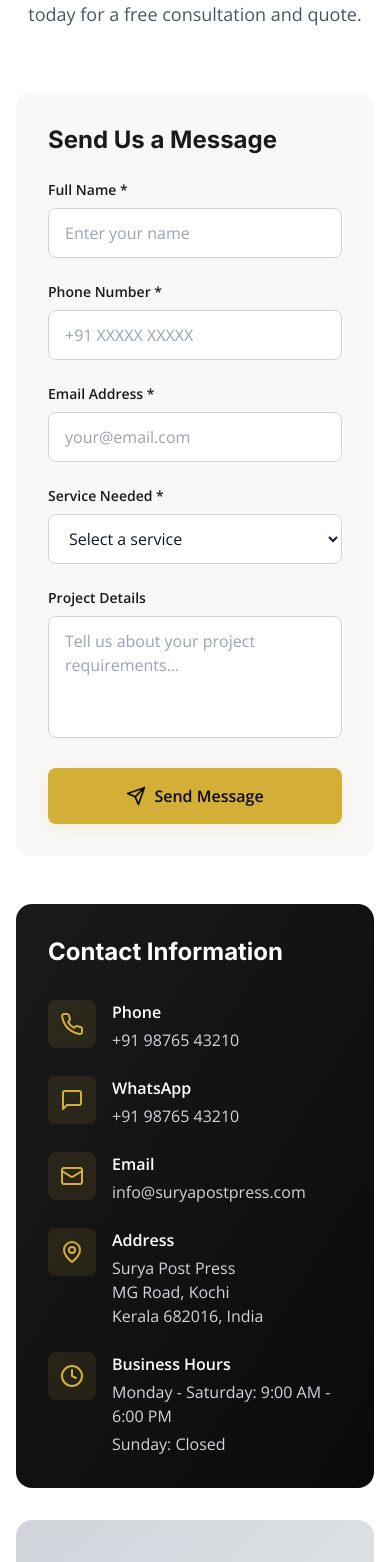
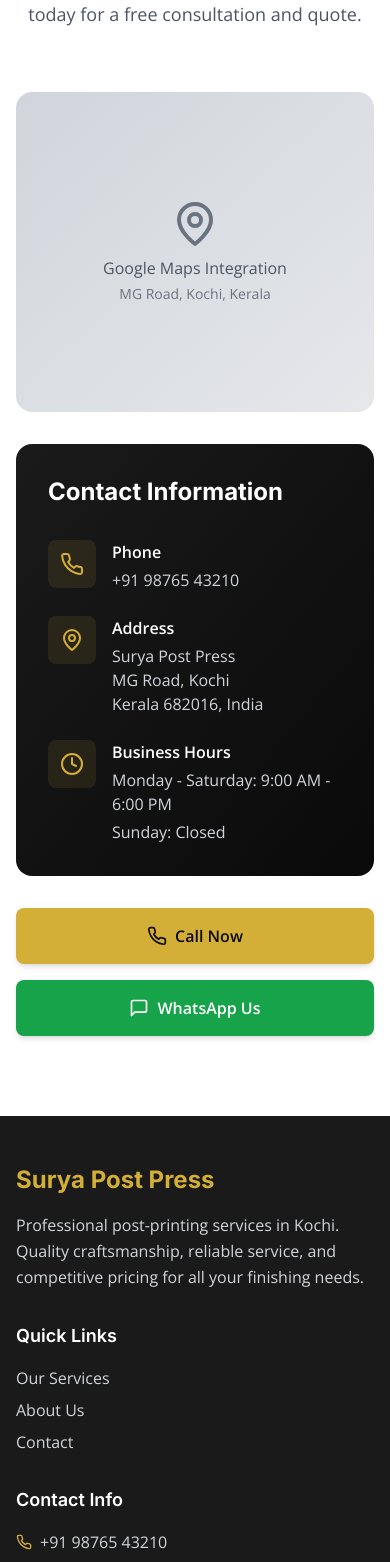
Before and after one commit to suryapost-press/landing-page, a React (Vite) app: page / in a window 390 px wide. Shown: the part 6206-7768 px from the top of the page. Built offline with nearby package versions, Linux system fonts and the light colour scheme.

Commit message:
the contact page updates phone number removed redid the alignment

```diff
--- a/src/components/Contact.tsx
+++ b/src/components/Contact.tsx
@@ -1,54 +1,6 @@
-import { useState, FormEvent } from 'react';
-import { Phone, Mail, MapPin, Clock, Send, MessageSquare, CheckCircle2 } from 'lucide-react';
+import { Phone, MapPin, Clock, MessageSquare } from 'lucide-react';
 
 export default function Contact() {
-  const [formData, setFormData] = useState({
-    name: '',
-    phone: '',
-    email: '',
-    service: '',
-    details: '',
-  });
-  const [isSubmitting, setIsSubmitting] = useState(false);
-  const [isSubmitted, setIsSubmitted] = useState(false);
-  const [error, setError] = useState('');
-
-  const handleSubmit = async (e: FormEvent) => {
-    e.preventDefault();
-    setIsSubmitting(true);
-    setError('');
-
-    if (!formData.name || !formData.phone || !formData.email || !formData.service) {
-      setError('Please fill in all required fields');
-      setIsSubmitting(false);
-      return;
-    }
-
-    const emailRegex = /^[^\s@]+@[^\s@]+\.[^\s@]+$/;
-    if (!emailRegex.test(formData.email)) {
-      setError('Please enter a valid email address');
-      setIsSubmitting(false);
-      return;
-    }
-
-    setTimeout(() => {
-      setIsSubmitting(false);
-      setIsSubmitted(true);
-      setFormData({ name: '', phone: '', email: '', service: '', details: '' });
-
-      setTimeout(() => {
-        setIsSubmitted(false);
-      }, 5000);
-    }, 1000);
-  };
-
-  const handleChange = (e: React.ChangeEvent<HTMLInputElement | HTMLTextAreaElement | HTMLSelectElement>) => {
-    setFormData(prev => ({
-      ...prev,
-      [e.target.name]: e.target.value
-    }));
-  };
-
   return (
     <section id="contact" className="py-20 bg-white">
       <div className="max-w-7xl mx-auto px-4 sm:px-6 lg:px-8">
@@ -61,159 +13,31 @@ export default function Contact() {
           </p>
         </div>
 
-        <div className="grid lg:grid-cols-2 gap-12">
-          <div className="bg-brand-light rounded-2xl p-8 md:p-10">
-            <h3 className="text-2xl font-bold text-brand-charcoal mb-6">Send Us a Message</h3>
-
-            {isSubmitted ? (
-              <div className="bg-green-50 border border-green-200 rounded-xl p-8 text-center">
-                <CheckCircle2 className="w-16 h-16 text-green-600 mx-auto mb-4" />
-                <h4 className="text-xl font-bold text-green-800 mb-2">Thank You!</h4>
-                <p className="text-green-700 font-body">
-                  We've received your message and will get back to you within 24 hours.
-                </p>
+        <div className="space-y-8 lg:space-y-10">
+          {/* Google Map (Top) */}
+          <div className="bg-gray-200 rounded-2xl overflow-hidden h-80 sm:h-96">
+            <div className="w-full h-full flex items-center justify-center bg-gradient-to-br from-gray-300 to-gray-200">
+              <div className="text-center text-gray-600">
+                <MapPin className="w-12 h-12 mx-auto mb-2 text-gray-500" />
+                <p className="font-body">Google Maps Integration</p>
+                <p className="text-sm text-gray-500 mt-1">MG Road, Kochi, Kerala</p>
               </div>
-            ) : (
-              <form onSubmit={handleSubmit} className="space-y-6">
-                <div>
-                  <label htmlFor="name" className="block text-sm font-semibold text-brand-charcoal mb-2">
-                    Full Name *
-                  </label>
-                  <input
-                    type="text"
-                    id="name"
-                    name="name"
-                    value={formData.name}
-                    onChange={handleChange}
-                    className="w-full px-4 py-3 rounded-lg border border-gray-300 focus:border-brand-gold focus:ring-2 focus:ring-brand-gold/20 outline-none transition-colors"
-                    placeholder="Enter your name"
-                    required
-                  />
-                </div>
-
-                <div className="grid sm:grid-cols-2 gap-6">
-                  <div>
-                    <label htmlFor="phone" className="block text-sm font-semibold text-brand-charcoal mb-2">
-                      Phone Number *
-                    </label>
-                    <input
-                      type="tel"
-                      id="phone"
-                      name="phone"
-                      value={formData.phone}
-                      onChange={handleChange}
-                      className="w-full px-4 py-3 rounded-lg border border-gray-300 focus:border-brand-gold focus:ring-2 focus:ring-brand-gold/20 outline-none transition-colors"
-                      placeholder="+91 XXXXX XXXXX"
-                      required
-                    />
-                  </div>
-
-                  <div>
-                    <label htmlFor="email" className="block text-sm font-semibold text-brand-charcoal mb-2">
-                      Email Address *
-                    </label>
-                    <input
-                      type="email"
-                      id="email"
-                      name="email"
-                      value={formData.email}
-                      onChange={handleChange}
-                      className="w-full px-4 py-3 rounded-lg border border-gray-300 focus:border-brand-gold focus:ring-2 focus:ring-brand-gold/20 outline-none transition-colors"
-                      placeholder="your@email.com"
-                      required
-                    />
             </div>
           </div>
 
-                <div>
-                  <label htmlFor="service" className="block text-sm font-semibold text-brand-charcoal mb-2">
-                    Service Needed *
-                  </label>
-                  <select
-                    id="service"
-                    name="service"
-                    value={formData.service}
-                    onChange={handleChange}
-                    className="w-full px-4 py-3 rounded-lg border border-gray-300 focus:border-brand-gold focus:ring-2 focus:ring-brand-gold/20 outline-none transition-colors bg-white"
-                    required
-                  >
-                    <option value="">Select a service</option>
-                    <option value="binding">Professional Binding</option>
-                    <option value="lamination">Lamination Services</option>
-                    <option value="foiling">Foiling & Embossing</option>
-                    <option value="die-cutting">Die-Cutting</option>
-                    <option value="packaging">Custom Packaging</option>
-                    <option value="finishing">Finishing Services</option>
-                    <option value="other">Other / Consultation</option>
-                  </select>
-                </div>
-
-                <div>
-                  <label htmlFor="details" className="block text-sm font-semibold text-brand-charcoal mb-2">
-                    Project Details
-                  </label>
-                  <textarea
-                    id="details"
-                    name="details"
-                    value={formData.details}
-                    onChange={handleChange}
-                    rows={4}
-                    className="w-full px-4 py-3 rounded-lg border border-gray-300 focus:border-brand-gold focus:ring-2 focus:ring-brand-gold/20 outline-none transition-colors resize-none"
-                    placeholder="Tell us about your project requirements..."
-                  />
-                </div>
-
-                {error && (
-                  <div className="bg-red-50 border border-red-200 rounded-lg p-3 text-red-700 text-sm">
-                    {error}
-                  </div>
-                )}
-
-                <button
-                  type="submit"
-                  disabled={isSubmitting}
-                  className="w-full px-8 py-4 bg-brand-gold text-brand-dark font-semibold rounded-lg shadow-brand hover:bg-yellow-500 transition-all duration-300 flex items-center justify-center gap-2 hover:scale-105 disabled:opacity-50 disabled:cursor-not-allowed disabled:hover:scale-100"
-                >
-                  {isSubmitting ? (
-                    <>Processing...</>
-                  ) : (
-                    <>
-                      <Send className="w-5 h-5" />
-                      Send Message
-                    </>
-                  )}
-                </button>
-              </form>
-            )}
-          </div>
-
-          <div className="space-y-8">
+          {/* Contact Information (Below Map) */}
           <div className="bg-gradient-to-br from-brand-charcoal to-brand-dark rounded-2xl p-8 md:p-10 text-white">
             <h3 className="text-2xl font-bold mb-8">Contact Information</h3>
-
-              <div className="space-y-6">
+            <div className="grid grid-cols-1 sm:grid-cols-2 lg:grid-cols-3 gap-6">
+              {/* Phone */}
               <div className="flex items-start gap-4">
                 <div className="flex-shrink-0 w-12 h-12 bg-brand-gold/10 rounded-lg flex items-center justify-center">
                   <Phone className="w-6 h-6 text-brand-gold" />
                 </div>
                 <div>
                   <div className="font-semibold mb-1">Phone</div>
-                    <a href="tel:+919876543210" className="text-gray-300 hover:text-brand-gold transition-colors font-body">
-                      +91 98765 43210
-                    </a>
-                  </div>
-                </div>
-
-                <div className="flex items-start gap-4">
-                  <div className="flex-shrink-0 w-12 h-12 bg-brand-gold/10 rounded-lg flex items-center justify-center">
-                    <MessageSquare className="w-6 h-6 text-brand-gold" />
-                  </div>
-                  <div>
-                    <div className="font-semibold mb-1">WhatsApp</div>
                   <a
-                      href="https://wa.me/919876543210"
-                      target="_blank"
-                      rel="noopener noreferrer"
+                    href="tel:+919876543210"
                     className="text-gray-300 hover:text-brand-gold transition-colors font-body"
                   >
                     +91 98765 43210
@@ -221,18 +45,7 @@ export default function Contact() {
                 </div>
               </div>
 
-                <div className="flex items-start gap-4">
-                  <div className="flex-shrink-0 w-12 h-12 bg-brand-gold/10 rounded-lg flex items-center justify-center">
-                    <Mail className="w-6 h-6 text-brand-gold" />
-                  </div>
-                  <div>
-                    <div className="font-semibold mb-1">Email</div>
-                    <a href="mailto:info@suryapostpress.com" className="text-gray-300 hover:text-brand-gold transition-colors font-body">
-                      info@suryapostpress.com
-                    </a>
-                  </div>
-                </div>
-
+              {/* Address */}
               <div className="flex items-start gap-4">
                 <div className="flex-shrink-0 w-12 h-12 bg-brand-gold/10 rounded-lg flex items-center justify-center">
                   <MapPin className="w-6 h-6 text-brand-gold" />
@@ -240,13 +53,16 @@ export default function Contact() {
                 <div>
                   <div className="font-semibold mb-1">Address</div>
                   <p className="text-gray-300 font-body">
-                      Surya Post Press<br />
-                      MG Road, Kochi<br />
+                    Surya Post Press
+                    <br />
+                    MG Road, Kochi
+                    <br />
                     Kerala 682016, India
                   </p>
                 </div>
               </div>
 
+              {/* Business Hours */}
               <div className="flex items-start gap-4">
                 <div className="flex-shrink-0 w-12 h-12 bg-brand-gold/10 rounded-lg flex items-center justify-center">
                   <Clock className="w-6 h-6 text-brand-gold" />
@@ -262,34 +78,24 @@ export default function Contact() {
             </div>
           </div>
 
-            <div className="bg-gray-200 rounded-2xl overflow-hidden h-80">
-              <div className="w-full h-full flex items-center justify-center bg-gradient-to-br from-gray-300 to-gray-200">
-                <div className="text-center text-gray-600">
-                  <MapPin className="w-12 h-12 mx-auto mb-2 text-gray-500" />
-                  <p className="font-body">Google Maps Integration</p>
-                  <p className="text-sm text-gray-500 mt-1">MG Road, Kochi, Kerala</p>
-                </div>
-              </div>
-            </div>
-
-            <div className="flex flex-col sm:flex-row gap-4">
+          {/* Centered Buttons */}
+          <div className="flex flex-col sm:flex-row gap-4 justify-center items-center">
             <a
               href="tel:+919876543210"
-                className="flex-1 px-6 py-4 bg-brand-gold text-brand-dark font-semibold rounded-lg text-center hover:bg-yellow-500 transition-all duration-300 flex items-center justify-center gap-2"
+              className="w-full sm:w-auto inline-flex items-center justify-center px-6 py-4 bg-brand-gold text-brand-dark font-semibold rounded-lg hover:bg-yellow-500 transition-all duration-300 shadow-md hover:shadow-lg"
             >
-                <Phone className="w-5 h-5" />
+              <Phone className="w-5 h-5 mr-2" />
               Call Now
             </a>
             <a
               href="https://wa.me/919876543210"
               target="_blank"
               rel="noopener noreferrer"
-                className="flex-1 px-6 py-4 bg-green-600 text-white font-semibold rounded-lg text-center hover:bg-green-700 transition-all duration-300 flex items-center justify-center gap-2"
+              className="w-full sm:w-auto inline-flex items-center justify-center px-6 py-4 bg-green-600 text-white font-semibold rounded-lg hover:bg-green-700 transition-all duration-300 shadow-md hover:shadow-lg"
             >
-                <MessageSquare className="w-5 h-5" />
+              <MessageSquare className="w-5 h-5 mr-2" />
               WhatsApp Us
             </a>
-            </div>
           </div>
         </div>
       </div>
```
Lines whose indentation alone changed are shown as unchanged.
